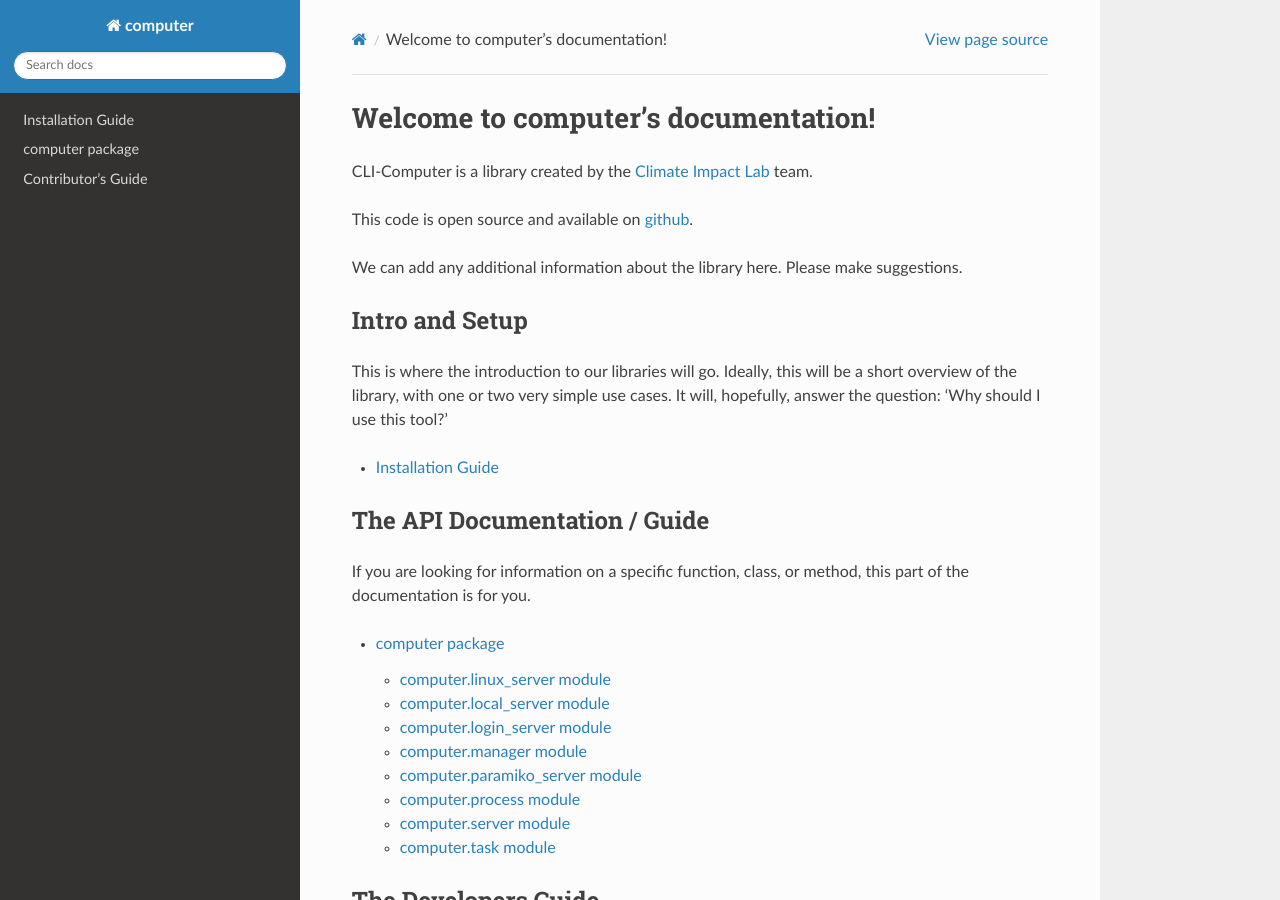
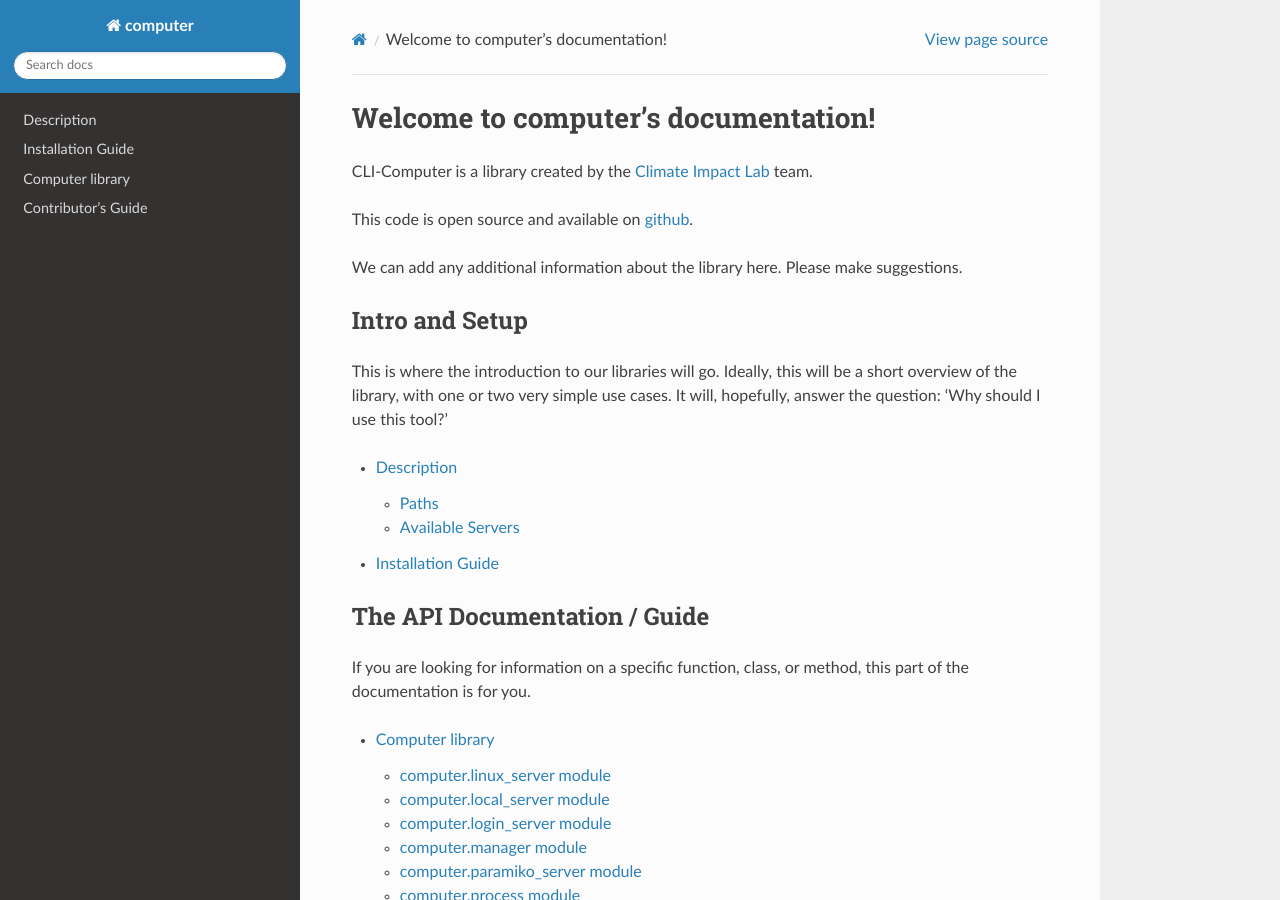
Before and after one commit to jrising/computer, a Sphinx documentation site: the page built from docs/index.rst, in a window 1280 px wide and 900 px high. Built offline with Sphinx 7.4.7 and the Read the Docs theme 2.0.0, drawn with Linux system fonts in a browser that asks for light colours.

```diff
--- a/docs/computer.rst
+++ b/docs/computer.rst
@@ -1,4 +1,4 @@
-computer package
+Computer library
 ================
 
 
--- a/docs/index.rst
+++ b/docs/index.rst
@@ -27,7 +27,10 @@ answer the question: 'Why should I use this tool?'
 .. toctree::
    :maxdepth: 2
 
+   user/description
    user/install
+
+
 
 
 The API Documentation / Guide
--- a/docs/user/install.rst
+++ b/docs/user/install.rst
@@ -3,4 +3,6 @@
 Installation Guide
 ==================
 
-'git clone https://github.com/ClimateImpactLab/computer'
+.. code-block:: sh
+
+   git clone https://github.com/ClimateImpactLab/computer
```
Also changed, not shown: docs/user/description.rst (added, +36 -0 lines), docs/computer.paramiko_server.rst (line endings or trailing spaces).
